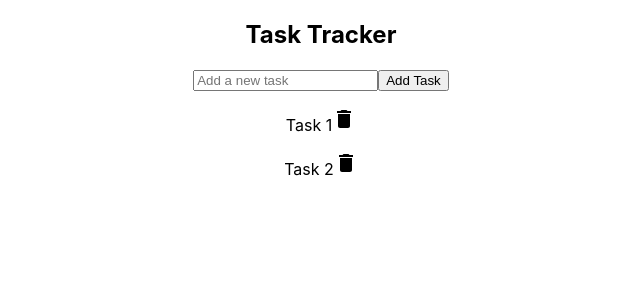
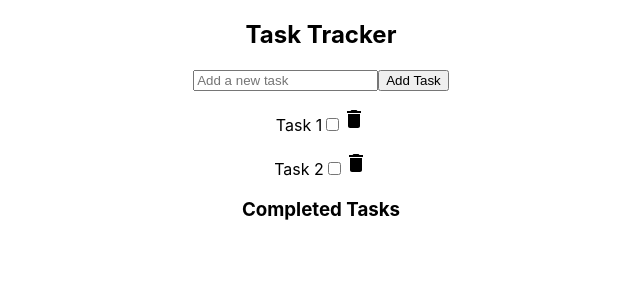
Before and after one commit to NicoleSchiewer/Task-Tracker-Application, a React (Create React App) app in the folder task-tracker-app/: page / in a window 1280 px wide. Shown: the top 300 px of the page, without its empty margins (319-959 px from the left). Built offline with nearby package versions, Linux system fonts and the light colour scheme.

Commit message:
Add logic for completing a task and moving it to a new section

```diff
--- a/task-tracker-app/src/ToDoList/ToDoList.js
+++ b/task-tracker-app/src/ToDoList/ToDoList.js
@@ -1,5 +1,6 @@
 import React, { useState } from 'react'
 import DeleteIcon from '@mui/icons-material/Delete';
+import { Input } from '@mui/material';
 
 const ToDoList = () => {
     const [inputValue, setInputValue] = useState('')
@@ -7,6 +8,7 @@ const ToDoList = () => {
         { id: 1, text: 'Task 1' },
         { id: 2, text: 'Task 2' },
     ]);
+    const [completedTasks, setCompletedTasks] = useState([]);
 
     const handleInputChange = (e) => {
         setInputValue(e.target.value);
@@ -27,6 +29,14 @@ const ToDoList = () => {
         setTasks(tasks.filter(task => task.id !== taskId));
     };
 
+    const markTaskCompleted = (taskId) => {
+        const taskToComplete = tasks.find(task => task.id === taskId);
+        if (taskToComplete) {
+            setCompletedTasks([...completedTasks, taskToComplete]);
+            setTasks(tasks.filter(task => task.id !== taskId));
+        }
+    }
+
   return (
     <div>
         <h2>Task Tracker</h2>
@@ -39,7 +49,20 @@ const ToDoList = () => {
       <button onClick={addTask}>Add Task</button>
         <div>
             {tasks.map(task => (
-                <p key={task.id}>{task.text}<DeleteIcon onClick={() => deleteTask(task.id)} /></p>
+            <p key={task.id}>{task.text}<input type="checkbox" onClick={() => markTaskCompleted(task.id)} /><DeleteIcon onClick={() => deleteTask(task.id)} /></p>
+            ))}
+        </div>
+        <div>
+            <h3>Completed Tasks</h3>
+            {completedTasks.map(task => (
+                <p key={task.id}>
+                    <input
+                    type="checkbox"
+                    checked
+                    disabled
+                    />
+                    {task.text}
+                </p>
             ))}
         </div>
     </div>
```
